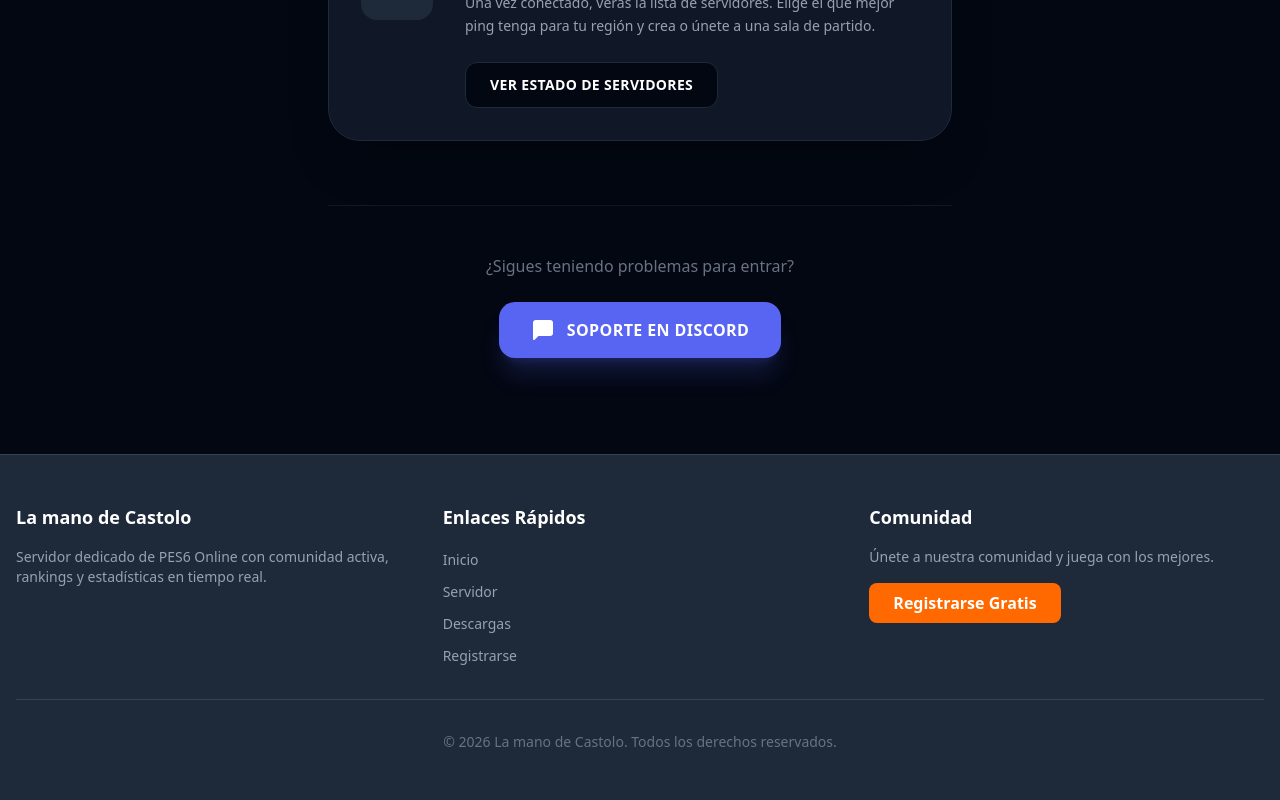
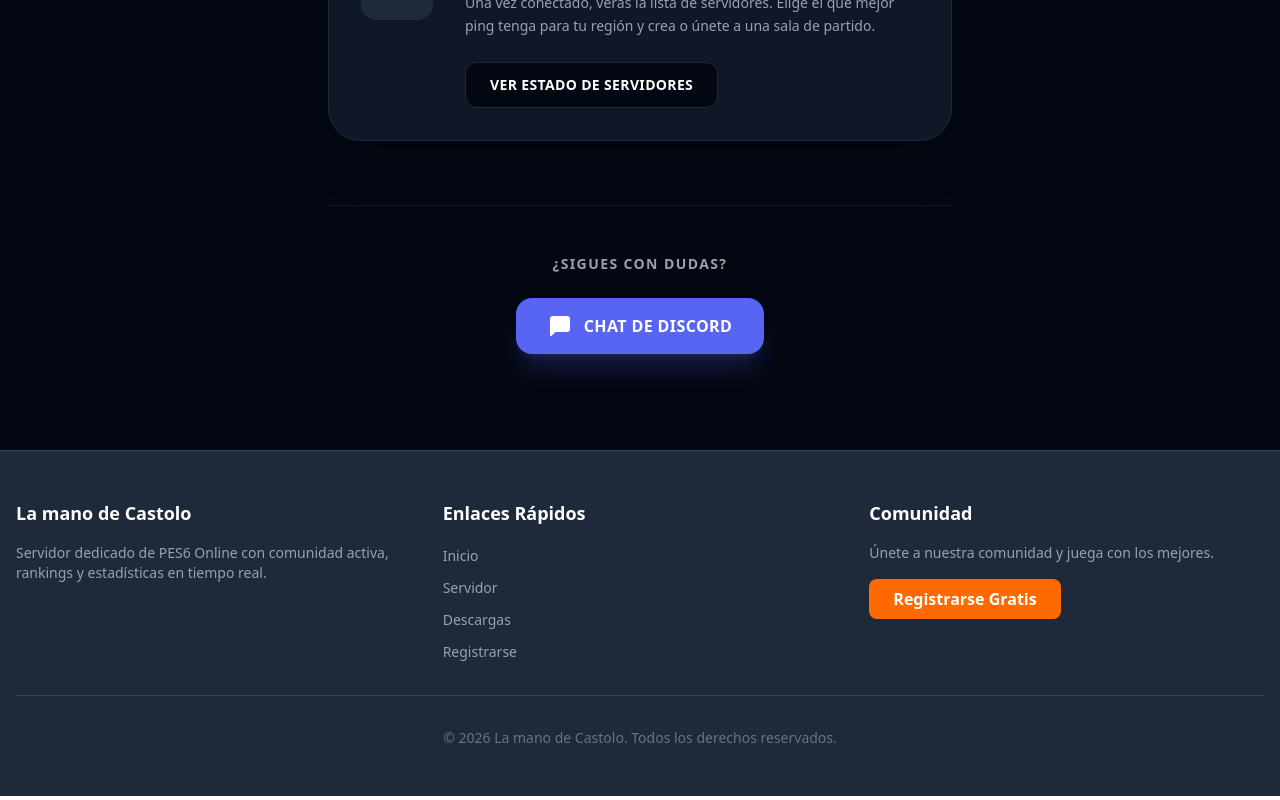
Before and after one commit to pablolezcano/pes6-lamanodecastolo, a React (Vite) app in the folder frontend/: page /guide in a window 1280 px wide. Shown: the part 2518-3318 px from the top of the page. Built offline with nearby package versions, Linux system fonts and the light colour scheme; no server answers.

Commit message:
feat: Add Discord section to Home and update Guide footer

```diff
--- a/frontend/src/pages/Guide.tsx
+++ b/frontend/src/pages/Guide.tsx
@@ -164,15 +164,15 @@ const Guide = () => {
 
                 {/* FOOTER DISCORD */}
                 <div className="mt-16 text-center border-t border-gray-900 pt-12">
-                    <p className="text-gray-500 mb-6 font-medium">¿Sigues teniendo problemas para entrar?</p>
+                    <p className="text-gray-400 font-bold uppercase tracking-widest text-sm mb-6">¿Sigues con dudas?</p>
                     <a
-                        href="https://discord.gg/your-discord-link"
+                        href="https://discord.gg/f4ErZ4YBCw"
                         target="_blank"
                         rel="noopener noreferrer"
                         className="inline-flex items-center gap-3 bg-[#5865F2] hover:bg-[#4752C4] text-white px-8 py-4 rounded-2xl font-black uppercase tracking-wide transition-all transform hover:scale-105 shadow-xl shadow-[#5865F2]/20"
                     >
                         <MessageSquare size={24} fill="white" />
-                        Soporte en Discord
+                        Chat de Discord
                     </a>
                 </div>
 
--- a/frontend/src/pages/Home.tsx
+++ b/frontend/src/pages/Home.tsx
@@ -148,6 +148,37 @@ function Home() {
                 </div>
             </div>
 
+            {/* Discord Community Section */}
+            <div className="bg-gray-900 py-8">
+                <div className="max-w-5xl mx-auto px-4">
+                    <div className="bg-[#0a0a1f] rounded-3xl p-10 md:p-16 border border-indigo-900/30 text-center relative overflow-hidden group">
+                        {/* Background Decoration */}
+                        <div className="absolute top-0 left-0 w-full h-full bg-gradient-to-br from-indigo-900/20 to-transparent pointer-events-none"></div>
+                        <div className="absolute -right-10 -bottom-10 opacity-10 transform rotate-12">
+                            <MessageSquare size={200} fill="white" />
+                        </div>
+
+                        <div className="relative z-10">
+                            <h3 className="text-3xl md:text-5xl font-black italic text-white mb-4 uppercase leading-tight">
+                                Únete al <span className="text-[#5865F2]">Vestuario</span> en Discord
+                            </h3>
+                            <p className="text-indigo-200 text-lg md:text-xl max-w-2xl mx-auto mb-10 leading-relaxed font-medium">
+                                Organiza partidos, participa en sorteos semanales y mantente al día con los parches oficiales. ¡La comunidad te espera!
+                            </p>
+
+                            <a
+                                href="https://discord.gg/f4ErZ4YBCw"
+                                target="_blank"
+                                rel="noopener noreferrer"
+                                className="inline-flex items-center gap-3 bg-[#5865F2] hover:bg-[#4752C4] text-white font-bold py-4 px-8 rounded-xl text-lg transition-all transform hover:scale-105 shadow-lg shadow-indigo-500/30"
+                            >
+                                ENTRAR A LA COMUNIDAD <MessageSquare size={20} fill="currentColor" />
+                            </a>
+                        </div>
+                    </div>
+                </div>
+            </div>
+
             {/* CTA Section */}
             <div className="bg-gradient-to-r from-orange-900/30 to-gray-900 py-16">
                 <div className="max-w-7xl mx-auto px-4 text-center">
```
